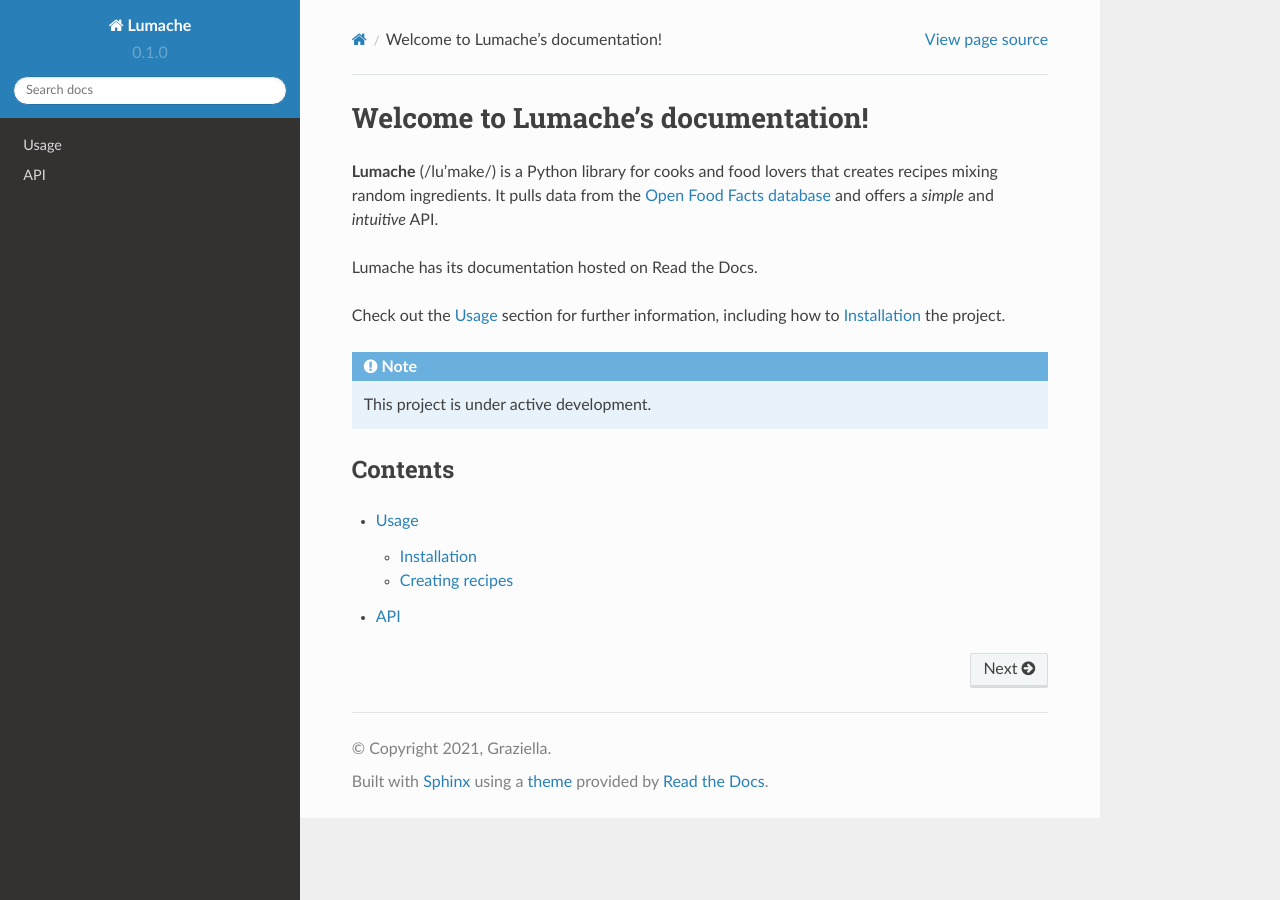
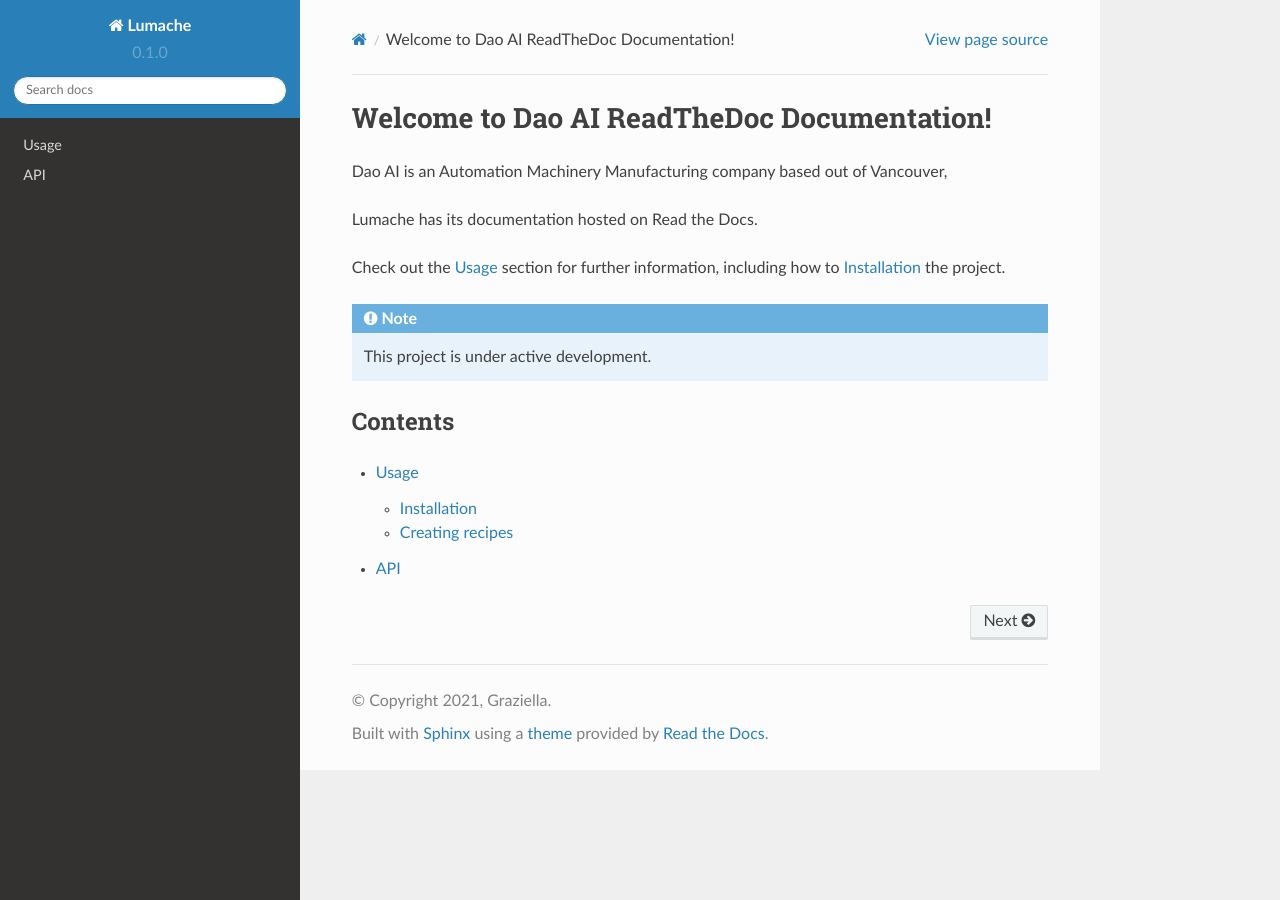
Before and after one commit to ZhilongZhang1/SupportEngHW, a Sphinx documentation site: the page built from docs/source/index.rst, in a window 1280 px wide. Built offline with Sphinx 7.4.7 and the Read the Docs theme 2.0.0, drawn with Linux system fonts in a browser that asks for light colours.

Commit message:
Update index.rst

```diff
--- a/docs/source/index.rst
+++ b/docs/source/index.rst
@@ -1,10 +1,7 @@
-Welcome to Lumache's documentation!
+Welcome to Dao AI ReadTheDoc Documentation!
 ===================================
 
-**Lumache** (/lu'make/) is a Python library for cooks and food lovers
-that creates recipes mixing random ingredients.
-It pulls data from the `Open Food Facts database <https://world.openfoodfacts.org/>`_
-and offers a *simple* and *intuitive* API.
+Dao AI is an Automation Machinery Manufacturing company based out of Vancouver,
 
 Lumache has its documentation hosted on Read the Docs.
 
```
